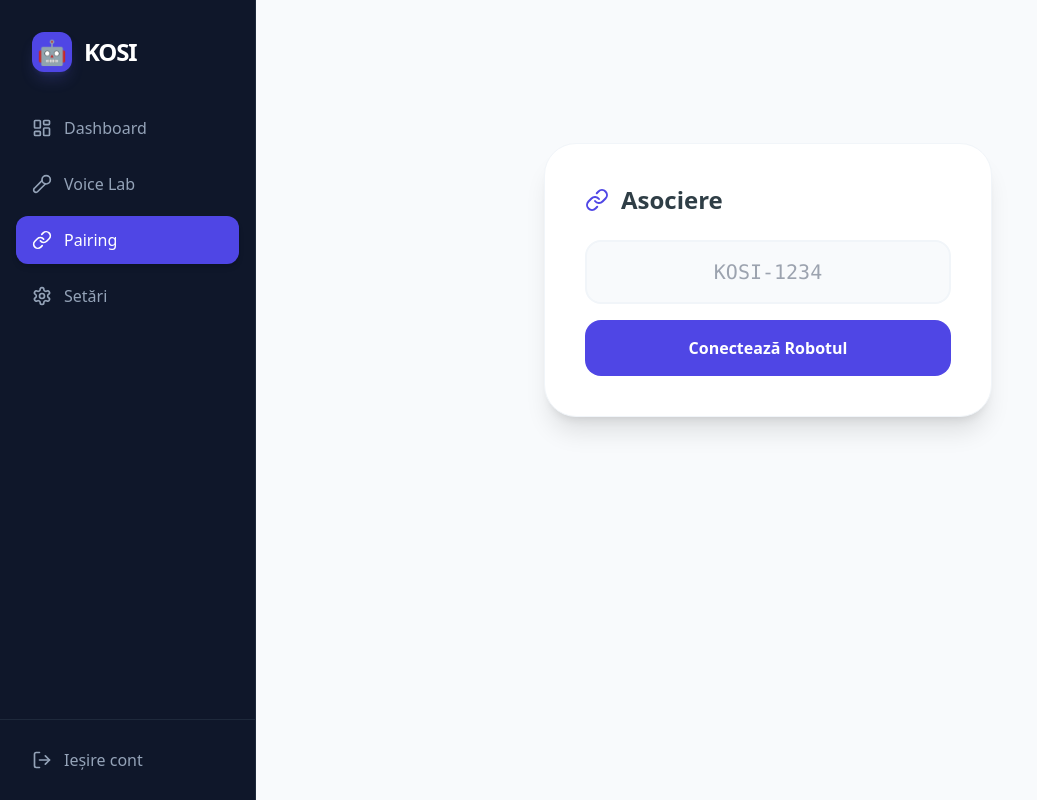
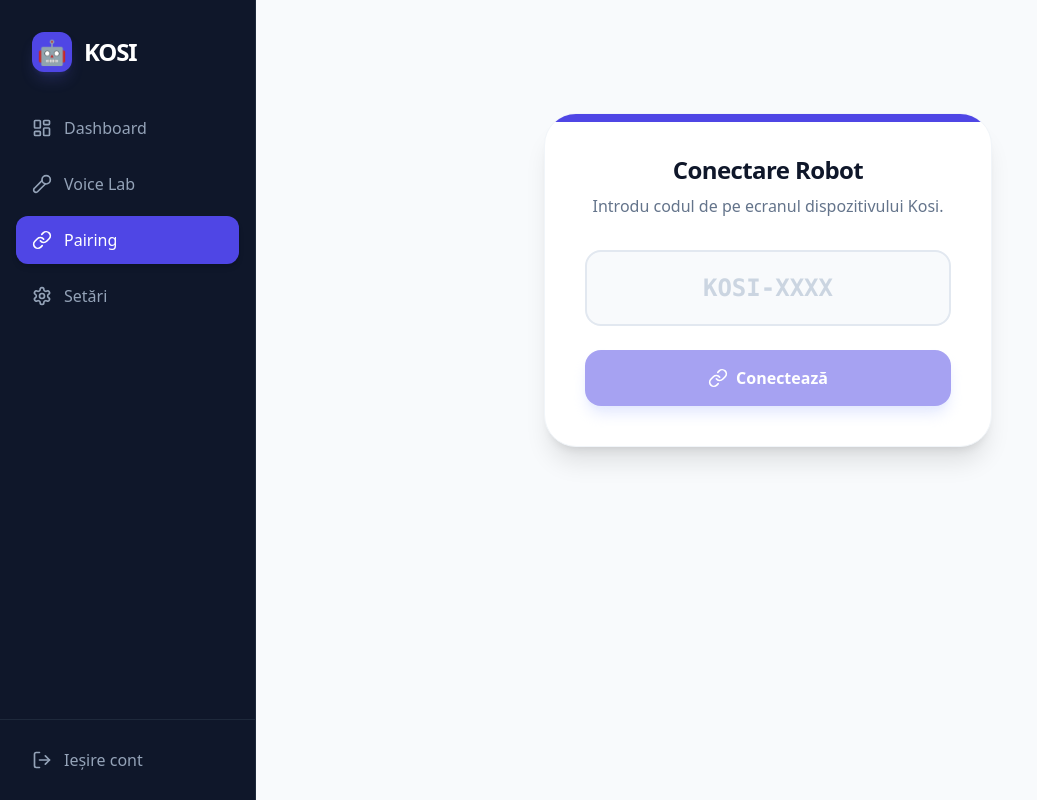
Before and after one commit to kos-solutions/kosi-dashboard, a Next.js app: page /dashboard/pairing in a window 1280 px wide. Shown: the whole page, without its empty margins (0-1037 px from the left). Built offline with nearby package versions, Linux system fonts and the light colour scheme; no server answers.

Commit message:
Fix: Restore games content and compilation errors

```diff
--- a/src/app/dashboard/pairing/page.tsx
+++ b/src/app/dashboard/pairing/page.tsx
@@ -1,27 +1,95 @@
 'use client'
 
-import { useState } from 'react'
-import { CheckCircle, Link as LinkIcon, Loader2 } from 'lucide-react'
+import { useState, useEffect } from 'react'
+import { supabase } from '@/lib/supabaseClient'
+import { useRouter } from 'next/navigation'
+import { CheckCircle, Link as LinkIcon, AlertCircle, Loader2, Smartphone } from 'lucide-react'
 import { useDashboard } from '@/lib/DashboardContext'
 
 export default function PairingPage() {
-  const { state } = useDashboard() // Acum va funcționa pentru că e sub /dashboard
+  const { state } = useDashboard()
+  const router = useRouter()
+
   const [pairingCode, setPairingCode] = useState('')
   const [loading, setLoading] = useState(false)
+  const [error, setError] = useState<string | null>(null)
+  const [success, setSuccess] = useState(false)
 
-  // Verificăm dacă dispozitivul este deja asociat în DB
-  if (state.deviceId) {
+  // Verificăm dacă suntem deja conectați
+  useEffect(() => {
+    if (state.deviceId) setSuccess(true)
+  }, [state.deviceId])
+
+  const handlePairing = async () => {
+    if (!pairingCode || pairingCode.length < 4) {
+        setError("Te rog introdu un cod valid.")
+        return
+    }
+
+    setLoading(true)
+    setError(null)
+
+    try {
+        // 1. Obținem utilizatorul curent (Părintele)
+        const { data: { user } } = await supabase.auth.getUser()
+        if (!user) throw new Error("Sesiunea a expirat.")
+
+        // 2. Căutăm dispozitivul în tabelul 'devices' după codul de pairing
+        // (Table 'devices' este cel populat de telefonul Android)
+        const { data: device, error: searchError } = await supabase
+            .from('devices')
+            .select('id, child_name')
+            .eq('pairing_code', pairingCode)
+            .maybeSingle()
+
+        if (searchError || !device) {
+            throw new Error("Cod incorect! Verifică ecranul robotului Kosi.")
+        }
+
+        console.log("✅ Dispozitiv găsit:", device.id)
+
+        // 3. ✨ INSERT în tabelul de legătură 'parent_devices'
+        // Folosim exact structura ta: parent_id, device_id
+        const { error: linkError } = await supabase
+            .from('parent_devices')
+            .insert({
+                parent_id: user.id,
+                device_id: device.id,
+                // 'paired_at' se completează automat dacă are default,
+                // sau putem forța: paired_at: new Date().toISOString()
+            })
+
+        if (linkError) {
+            // Dacă primim eroare de duplicat, înseamnă că e deja asociat, deci e OK
+            if (!linkError.message.includes('duplicate') && !linkError.message.includes('unique')) {
+                throw linkError
+            }
+        }
+
+        // 4. Succes!
+        setSuccess(true)
+        setTimeout(() => window.location.href = '/dashboard', 1500)
+
+    } catch (err: any) {
+        console.error("Eroare pairing:", err)
+        setError(err.message || "Eroare la asociere.")
+    } finally {
+        setLoading(false)
+    }
+  }
+
+  if (success || state.deviceId) {
     return (
       <div className="flex flex-col items-center justify-center min-h-[60vh] animate-in fade-in zoom-in">
         <div className="bg-white p-10 rounded-[32px] shadow-xl border border-green-100 text-center max-w-md w-full">
-          <div className="w-20 h-20 bg-green-100 rounded-full flex items-center justify-center mx-auto mb-6">
+          <div className="w-24 h-24 bg-green-50 rounded-full flex items-center justify-center mx-auto mb-6 shadow-sm">
             <CheckCircle className="w-12 h-12 text-green-600" />
           </div>
-          <h1 className="text-2xl font-bold text-slate-900 mb-2">Conectat!</h1>
-          <p className="text-slate-500 mb-6">Robotul Kosi este sincronizat cu contul tău.</p>
-          <div className="p-3 bg-slate-50 rounded-xl text-xs font-mono text-slate-400 uppercase tracking-widest">
-            ID: {state.deviceId}
-          </div>
+          <h1 className="text-3xl font-black text-slate-900 mb-2">Conectat!</h1>
+          <p className="text-slate-500 mb-6">Robotul Kosi este acum asociat contului tău.</p>
+          <button onClick={() => router.push('/dashboard')} className="w-full bg-green-600 text-white font-bold py-4 rounded-2xl hover:bg-green-700 transition-all">
+            Către Dashboard
+          </button>
         </div>
       </div>
     )
@@ -29,20 +97,35 @@ export default function PairingPage() {
 
   return (
     <div className="flex flex-col items-center justify-center min-h-[60vh]">
-      <div className="bg-white p-10 rounded-[32px] shadow-xl border border-slate-100 max-w-md w-full">
-        <h1 className="text-2xl font-bold mb-6 flex items-center gap-3">
-          <LinkIcon className="text-indigo-600" /> Asociere
-        </h1>
-        <input
-          type="text"
-          placeholder="KOSI-1234"
-          className="w-full p-4 bg-slate-50 border-2 border-slate-100 rounded-2xl mb-4 uppercase font-mono text-center text-xl"
-          value={pairingCode}
-          onChange={(e) => setPairingCode(e.target.value)}
-        />
-        <button className="w-full bg-indigo-600 text-white py-4 rounded-2xl font-bold hover:bg-indigo-700 transition-all">
-          Conectează Robotul
-        </button>
+      <div className="bg-white p-10 rounded-[32px] shadow-xl border border-slate-100 max-w-md w-full relative overflow-hidden">
+        <div className="absolute top-0 left-0 w-full h-2 bg-indigo-600"></div>
+        <h1 className="text-2xl font-black text-slate-900 tracking-tight text-center mb-2">Conectare Robot</h1>
+        <p className="text-slate-500 text-center mb-8">Introdu codul de pe ecranul dispozitivului Kosi.</p>
+
+        <div className="space-y-6">
+            <input
+              type="text"
+              placeholder="KOSI-XXXX"
+              className="w-full px-6 py-5 bg-slate-50 border-2 border-slate-200 rounded-2xl text-2xl font-mono font-bold text-center uppercase focus:border-indigo-500 outline-none transition-all placeholder:text-slate-300 text-slate-800"
+              value={pairingCode}
+              onChange={(e) => setPairingCode(e.target.value.toUpperCase())}
+            />
+
+          {error && (
+            <div className="flex items-center gap-2 text-red-600 text-sm bg-red-50 p-4 rounded-xl border border-red-100">
+              <AlertCircle className="w-5 h-5 flex-shrink-0" />
+              <span>{error}</span>
+            </div>
+          )}
+
+          <button
+            disabled={loading || !pairingCode}
+            className="w-full bg-indigo-600 text-white font-bold py-4 rounded-2xl hover:bg-indigo-700 transition-all disabled:opacity-50 flex justify-center items-center gap-2 shadow-lg shadow-indigo-200"
+            onClick={handlePairing}
+          >
+            {loading ? <Loader2 className="animate-spin" /> : <><LinkIcon className="w-5 h-5" /> Conectează</>}
+          </button>
+        </div>
       </div>
     </div>
   )
--- a/src/lib/DashboardContext.tsx
+++ b/src/lib/DashboardContext.tsx
@@ -3,15 +3,11 @@
 import { createContext, useContext, useEffect, useState, ReactNode } from "react";
 import { supabase } from "./supabaseClient";
 
-type DeviceStatus = "active" | "idle" | "offline";
-type Mood = "calm" | "neutral" | "agitated";
-
 interface DashboardState {
   deviceId: string | null;
   childName: string;
-  deviceStatus: DeviceStatus;
-  mood: Mood;
-  lastActivity: { type: string; detail: string; time: string } | null;
+  deviceStatus: "active" | "idle" | "offline";
+  lastActivity: any | null;
 }
 
 interface DashboardContextType {
@@ -27,9 +23,9 @@ export function DashboardProvider({ children }: { children: ReactNode }) {
     deviceId: null,
     childName: "Miriam",
     deviceStatus: "idle",
-    mood: "calm",
     lastActivity: null,
   });
+
   const [activities, setActivities] = useState<any[]>([]);
 
   useEffect(() => {
@@ -37,62 +33,73 @@ export function DashboardProvider({ children }: { children: ReactNode }) {
       const { data: { user } } = await supabase.auth.getUser();
       if (!user) return;
 
-      // 1. Căutăm dispozitivul asociat acestui părinte
-      const { data: device } = await supabase
-        .from("devices")
-        .select("id, name")
+      console.log("Caut dispozitiv pentru părintele:", user.id);
+
+      // 1. Căutăm legătura în tabela 'parent_devices'
+      // Aceasta este tabela ta de legătură
+      const { data: link } = await supabase
+        .from("parent_devices")
+        .select("device_id")
+        .eq("parent_id", user.id)
         .limit(1)
         .maybeSingle();
 
+      if (link && link.device_id) {
+        console.log("Legătură găsită către device:", link.device_id);
+
+        // 2. Luăm detaliile dispozitivului (numele copilului) din tabela 'devices'
+        const { data: device } = await supabase
+            .from("devices")
+            .select("id, child_name")
+            .eq("id", link.device_id)
+            .single();
+
         if (device) {
-        setState(prev => ({ ...prev, deviceId: device.id, childName: device.name || "Miriam" }));
-        fetchLatestActivities(device.id);
-      }
-    }
-
-    async function fetchLatestActivities(deviceId: string) {
-      const { data } = await supabase
-        .from("device_logs")
-        .select("*")
-        .eq("device_id", deviceId)
-        .order("created_at", { ascending: false })
-        .limit(10);
-
-      if (data && data.length > 0) {
-        setActivities(data);
             setState(prev => ({
               ...prev,
-          lastActivity: {
-            type: data[0].activity_type,
-            detail: data[0].detail,
-            time: new Date(data[0].created_at).toLocaleTimeString()
+              deviceId: device.id,
+              childName: device.child_name || "Miriam"
+            }));
+
+            // 3. Încărcăm log-urile reale
+            fetchRealActivities(device.id);
         }
-        }));
+      } else {
+          console.log("Nu s-a găsit nicio legătură în parent_devices.");
       }
     }
 
     initDashboard();
+  }, []);
 
-    // Real-time subscription pentru activitate nouă
+  // Effect separat pentru Real-time odată ce avem ID-ul
+  useEffect(() => {
+      if (!state.deviceId) return;
+
       const channel = supabase
-      .channel("live-activity")
-      .on("postgres_changes", { event: "INSERT", schema: "public", table: "device_logs" },
+        .channel("activity-monitor")
+        .on("postgres_changes",
+            { event: "INSERT", schema: "public", table: "activity_log", filter: `device_id=eq.${state.deviceId}` },
             (payload) => {
-          setActivities(prev => [payload.new, ...prev].slice(0, 10));
-          setState(prev => ({
-            ...prev,
-            lastActivity: {
-              type: payload.new.activity_type,
-              detail: payload.new.detail,
-              time: "Chiar acum"
-            }
-          }));
+              setActivities(prev => [payload.new, ...prev].slice(0, 15));
             }
         )
         .subscribe();
 
       return () => { supabase.removeChannel(channel); };
-  }, []);
+  }, [state.deviceId]);
+
+
+  async function fetchRealActivities(deviceId: string) {
+    const { data } = await supabase
+      .from("activity_log")
+      .select("*")
+      .eq("device_id", deviceId)
+      .order("created_at", { ascending: false })
+      .limit(15);
+
+    if (data) setActivities(data);
+  }
 
   async function sendCommand(command: string) {
     const { data: { user } } = await supabase.auth.getUser();
@@ -101,7 +108,7 @@ export function DashboardProvider({ children }: { children: ReactNode }) {
     await supabase.from("parent_commands").insert({
       device_id: state.deviceId,
       user_id: user.id,
-      command_type: command
+      command_type: command,
     });
   }
 
```
Lines whose indentation alone changed are shown as unchanged.
